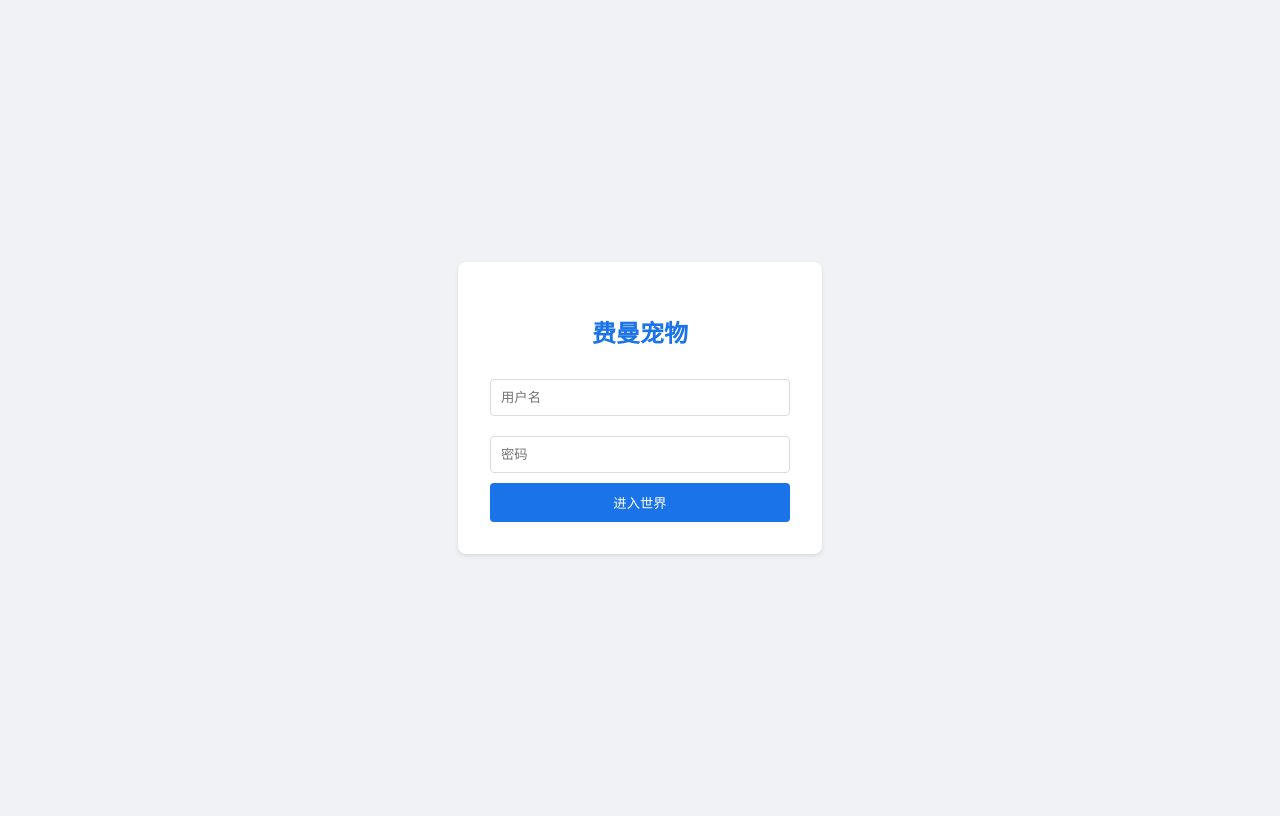
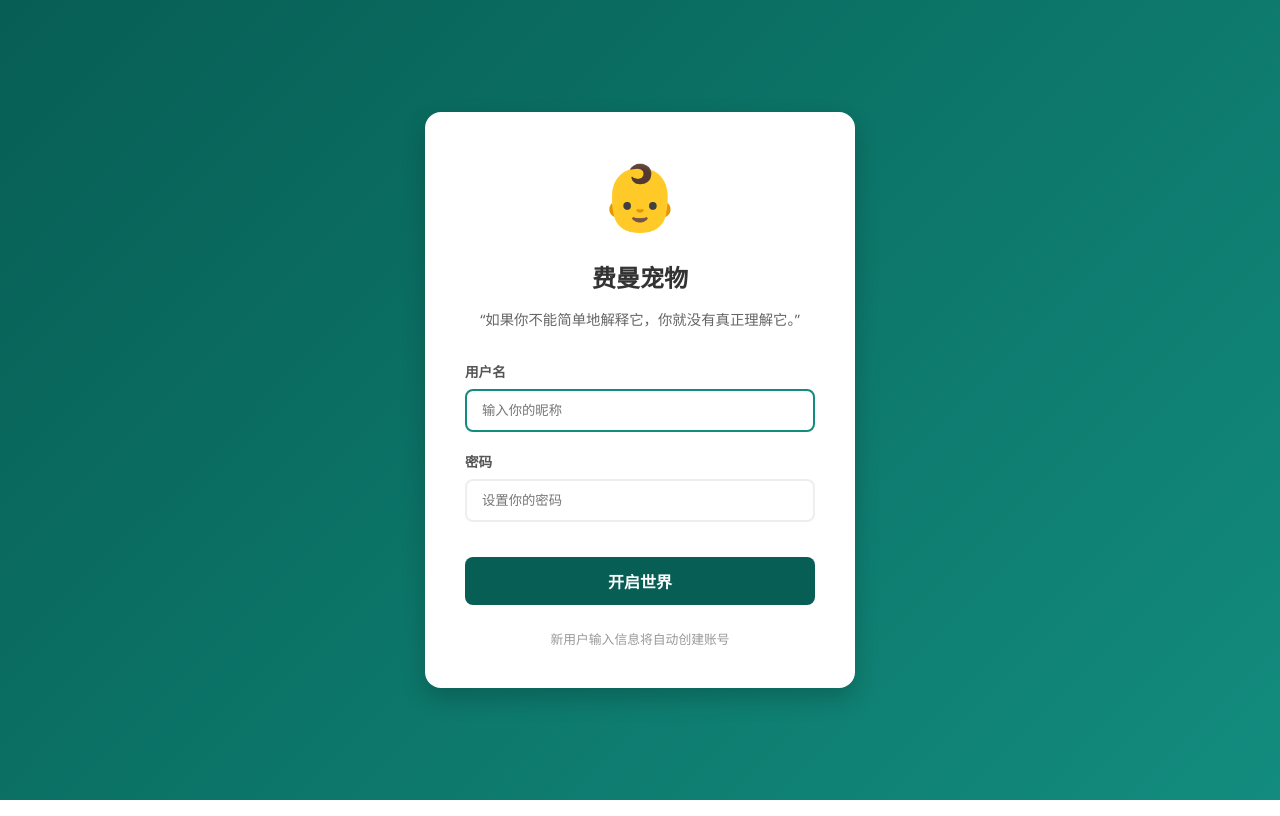
Before and after one commit to luketebo/feynman-12-19, a Flask app: page /login in a window 1280 px wide. Run offline with Flask 3, Linux system fonts and the light colour scheme.

Commit message:
完善注册界面

```diff
--- a/app/routes/auth.py
+++ b/app/routes/auth.py
@@ -14,6 +14,8 @@ def login():
             user = User(username=username, password=password)
             db.session.add(user)
             db.session.commit()
+        elif user.password != password:
+            return render_template('login.html', error="密码错误，请重试")
 
         session['user_id'] = user.id
         return redirect(url_for('main.index'))
--- a/app/templates/index.html
+++ b/app/templates/index.html
@@ -53,15 +53,12 @@
             <a href="{{ url_for('pet.list_pets') }}" style="display: block; margin-bottom: 10px; color: #075e54; text-decoration: none; font-weight: bold;">← 返回宠物列表</a>
             <a href="{{ url_for('shop.index') }}" style="display: block; margin-bottom: 10px; color: #075e54; text-decoration: none; font-weight: bold;">🛒 前往商城</a>
         </div>
-
-        <div style="margin-top: auto;">
-            <a href="{{ url_for('auth.logout') }}" style="color: #666; text-decoration: none;">退出登录</a>
-        </div>
     </div>
 
     <div class="chat-container">
         <div class="header">
             <span>正在教导 {{ pet.name }} - {{ chat_session.title }}</span>
+            <a href="{{ url_for('auth.logout') }}" style="color: white; text-decoration: none; font-size: 0.8rem; border: 1px solid rgba(255,255,255,0.5); padding: 4px 12px; border-radius: 15px; transition: all 0.3s;">退出登录</a>
         </div>
         <div class="messages" id="message-box">
             {% for msg in messages %}
--- a/app/templates/login.html
+++ b/app/templates/login.html
@@ -3,24 +3,124 @@
 <head>
     <meta charset="UTF-8">
     <meta name="viewport" content="width=device-width, initial-scale=1.0">
-    <title>登录 - 费曼宠物</title>
+    <title>欢迎来到费曼的世界</title>
     <style>
-        body { font-family: Arial, sans-serif; display: flex; justify-content: center; align-items: center; height: 100vh; background-color: #f0f2f5; }
-        .login-container { background: white; padding: 2rem; border-radius: 8px; box-shadow: 0 2px 4px rgba(0,0,0,0.1); width: 300px; }
-        h2 { text-align: center; color: #1a73e8; }
-        input { width: 100%; padding: 10px; margin: 10px 0; border: 1px solid #ddd; border-radius: 4px; box-sizing: border-box; }
-        button { width: 100%; padding: 10px; background-color: #1a73e8; color: white; border: none; border-radius: 4px; cursor: pointer; }
-        button:hover { background-color: #1557b0; }
+        :root {
+            --primary-color: #075e54;
+            --accent-color: #128c7e;
+            --bg-color: #f0f2f5;
+        }
+        body {
+            font-family: 'Segoe UI', Tahoma, Geneva, Verdana, sans-serif;
+            margin: 0;
+            display: flex;
+            justify-content: center;
+            align-items: center;
+            height: 100vh;
+            background: linear-gradient(135deg, #075e54 0%, #128c7e 100%);
+        }
+        .login-container {
+            background: white;
+            padding: 2.5rem;
+            border-radius: 16px;
+            box-shadow: 0 10px 25px rgba(0,0,0,0.2);
+            width: 350px;
+            text-align: center;
+            animation: fadeIn 0.8s ease-out;
+        }
+        @keyframes fadeIn {
+            from { opacity: 0; transform: translateY(20px); }
+            to { opacity: 1; transform: translateY(0); }
+        }
+        .logo {
+            font-size: 4rem;
+            margin-bottom: 1rem;
+        }
+        h2 {
+            margin-bottom: 0.5rem;
+            color: #333;
+            font-size: 1.5rem;
+        }
+        p {
+            color: #666;
+            font-size: 0.9rem;
+            margin-bottom: 2rem;
+        }
+        .input-group {
+            margin-bottom: 1.2rem;
+            text-align: left;
+        }
+        label {
+            display: block;
+            font-size: 0.85rem;
+            color: #555;
+            margin-bottom: 0.5rem;
+            font-weight: bold;
+        }
+        input {
+            width: 100%;
+            padding: 12px 15px;
+            border: 2px solid #eee;
+            border-radius: 8px;
+            box-sizing: border-box;
+            outline: none;
+            transition: border-color 0.3s;
+        }
+        input:focus {
+            border-color: var(--accent-color);
+        }
+        button {
+            width: 100%;
+            padding: 12px;
+            background-color: var(--primary-color);
+            color: white;
+            border: none;
+            border-radius: 8px;
+            cursor: pointer;
+            font-size: 1rem;
+            font-weight: bold;
+            transition: background 0.3s, transform 0.1s;
+            margin-top: 1rem;
+        }
+        button:hover {
+            background-color: var(--accent-color);
+        }
+        button:active {
+            transform: scale(0.98);
+        }
+        .footer {
+            margin-top: 1.5rem;
+            font-size: 0.8rem;
+            color: #999;
+        }
     </style>
 </head>
 <body>
     <div class="login-container">
+        <div class="logo">👶</div>
         <h2>费曼宠物</h2>
+        <p>“如果你不能简单地解释它，你就没有真正理解它。”</p>
+
+        {% if error %}
+        <div style="color: #d32f2f; background: #ffcdd2; padding: 10px; border-radius: 8px; margin-bottom: 1rem; font-size: 0.9rem;">
+            {{ error }}
+        </div>
+        {% endif %}
+
         <form method="POST">
-            <input type="text" name="username" placeholder="用户名" required>
-            <input type="password" name="password" placeholder="密码" required>
-            <button type="submit">进入世界</button>
+            <div class="input-group">
+                <label>用户名</label>
+                <input type="text" name="username" placeholder="输入你的昵称" required autofocus>
+            </div>
+            <div class="input-group">
+                <label>密码</label>
+                <input type="password" name="password" placeholder="设置你的密码" required>
+            </div>
+            <button type="submit">开启世界</button>
         </form>
+        <div class="footer">
+            新用户输入信息将自动创建账号
+        </div>
     </div>
 </body>
 </html>
--- a/app/templates/sessions.html
+++ b/app/templates/sessions.html
@@ -22,7 +22,10 @@
 <body>
     <div class="container">
         <div class="header">
-            <a href="{{ url_for('pet.list_pets') }}" style="color: #075e54; text-decoration: none;">← 返回宠物列表</a>
+            <div style="display: flex; justify-content: space-between; align-items: center;">
+                <a href="{{ url_for('pet.list_pets') }}" style="color: #075e54; text-decoration: none;">← 返回宠物列表</a>
+                <a href="{{ url_for('auth.logout') }}" style="color: #666; text-decoration: none; font-size: 0.9rem; border: 1px solid #ccc; padding: 5px 10px; border-radius: 4px;">退出登录</a>
+            </div>
             <h1>{{ pet.name }} 的会话</h1>
         </div>
 
```
Also changed, not shown: app/templates/pets.html (+4 -5 lines).
